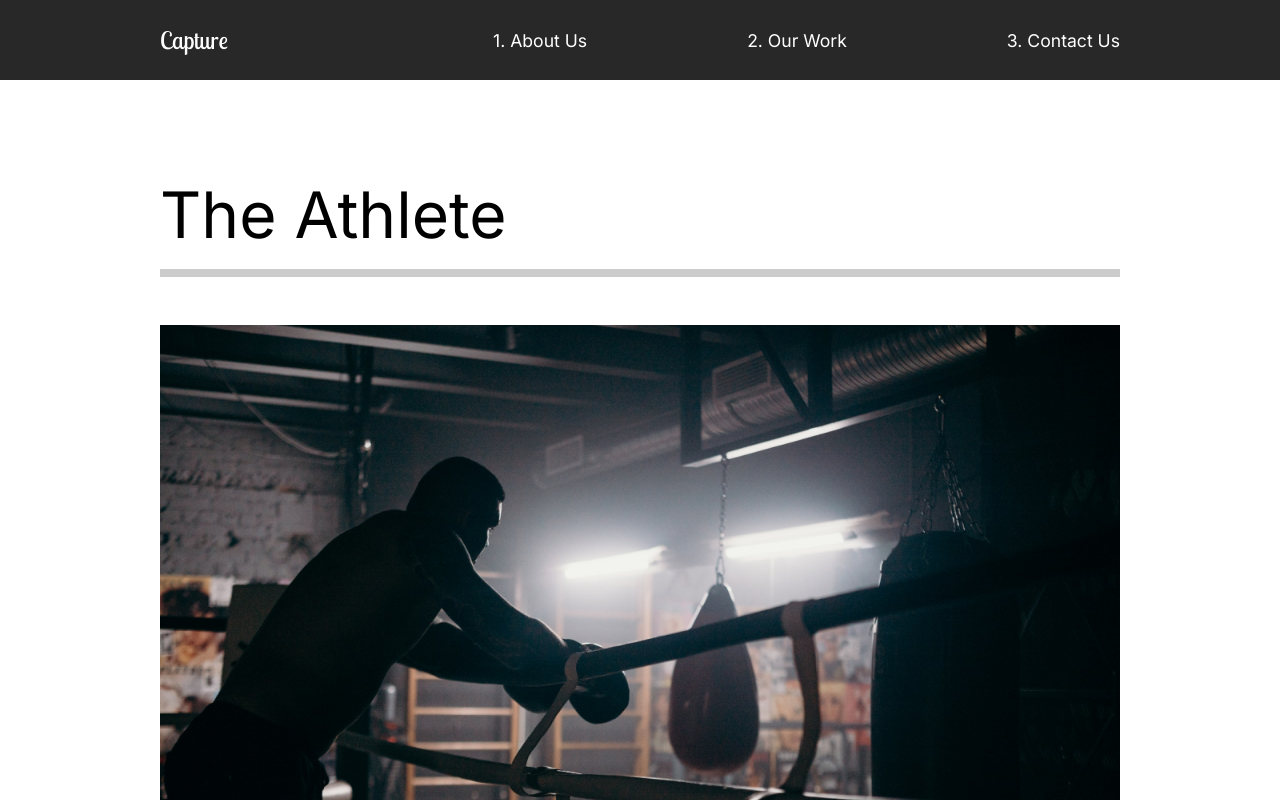
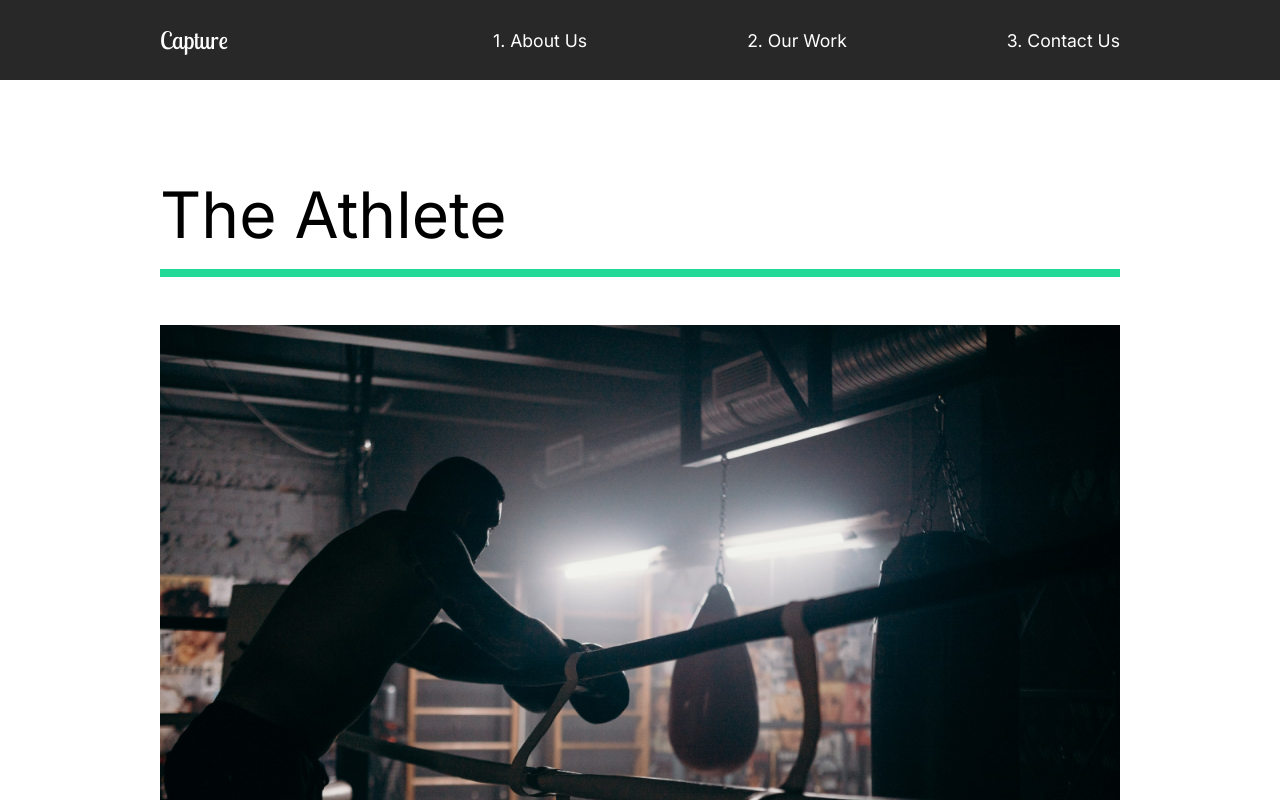
Before and after one commit to AdonisAgelis/dev-portfolio, a React (Create React App) app: page /work in a window 1280 px wide. Shown: the top 800 px of the page. Built offline with nearby package versions, Linux system fonts and the light colour scheme.

Commit message:
Our Work Animation

```diff
--- a/src/animation.js
+++ b/src/animation.js
@@ -7,14 +7,13 @@
     opacity: 1,
     y: 0,
     transition: {
-      duration: 1,
+      duration: 0.5,
       when: 'beforeChildren',
       staggerChildren: 0.25,
     },
   },
   exit: {
     opacity: 0,
-    y: 300,
     transition: {
       duration: 0.5,
     },
@@ -50,3 +49,28 @@
     },
   },
 };
+
+export const lineAnimation = {
+  hidden: { width: '0%' },
+  show: {
+    width: '100%',
+    transition: { duration: 1 },
+  },
+};
+
+export const rainbow = {
+  hidden: { x: '-130%', skew: '45deg' },
+  show: {
+    x: '100%',
+    skew: '0deg',
+    transition: { ease: 'easeOut', duration: 1 },
+  },
+};
+
+export const rainbowContainer = {
+  hidden: { opacity: 1 },
+  show: {
+    opactity: 1,
+    transition: { staggerChildren: 0.15, ease: 'easeOut' },
+  },
+};
--- a/src/pages/OurWork.js
+++ b/src/pages/OurWork.js
@@ -7,7 +7,14 @@
 import goodtimes from '../img/goodtimes-small.png';
 // Animations
 import { motion } from 'framer-motion';
-import { pageAnimation } from '../animation';
+import {
+  pageAnimation,
+  fade,
+  photoAnimation,
+  lineAnimation,
+  rainbow,
+  rainbowContainer,
+} from '../animation';
 
 const OurWork = () => {
   return (
@@ -17,11 +24,23 @@
       animate="show"
       exit="exit"
       style={{ background: '#fff' }}>
+      <motion.div variants={rainbowContainer}>
+        <Frame1 variants={rainbow}></Frame1>
+        <Frame2 variants={rainbow}></Frame2>
+        <Frame3 variants={rainbow}></Frame3>
+        <Frame4 variants={rainbow}></Frame4>
+      </motion.div>
       <Movie>
-        <h2>The Athlete</h2>
-        <div className="line"></div>
+        <motion.h2 variants={fade}>The Athlete</motion.h2>
+        <motion.div variants={lineAnimation} className="line"></motion.div>
         <Link to="/work/the-athlete">
-          <img src={athlete} alt="The Athlete" />
+          <Hide>
+            <motion.img
+              variants={photoAnimation}
+              src={athlete}
+              alt="The Athlete"
+            />
+          </Hide>
         </Link>
       </Movie>
       <Movie>
@@ -55,7 +74,7 @@
   padding-bottom: 10rem;
   .line {
     height: 0.5rem;
-    background: #cccccc;
+    background: #23d997;
     margin-bottom: 3rem;
   }
   img {
@@ -65,4 +84,31 @@
   }
 `;
 
+const Hide = styled.div`
+  overflow: hidden;
+`;
+
+// Frame animation
+const Frame1 = styled(motion.div)`
+  position: fixed;
+  left: 0;
+  top: 10%;
+  width: 100%;
+  height: 100vh;
+  background: #fff3bf;
+  z-index: 2;
+`;
+
+const Frame2 = styled(Frame1)`
+  background: #ff8efb;
+`;
+
+const Frame3 = styled(Frame1)`
+  background: #8ed2ff;
+`;
+
+const Frame4 = styled(Frame1)`
+  background: #8effa0;
+`;
+
 export default OurWork;
```
